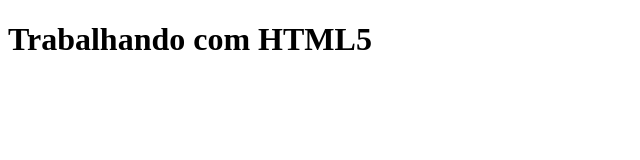
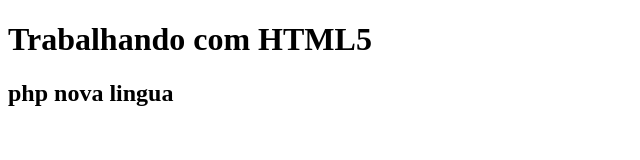
Before and after one commit to lucax13/aulas-front, a plain HTML site: page ola-mundo.html in a window 1280 px wide. Shown: the whole page, without its empty margins (0-640 px from the left). Drawn offline with Linux system fonts and the light colour scheme.

Commit message:
adiciona h2

```diff
--- a/ola-mundo.html
+++ b/ola-mundo.html
@@ -8,5 +8,7 @@
 
 		<h1>Trabalhando com HTML5</h1>
 
+		<h2>php nova lingua</h2>
+
 	</body>
 </html>
```
